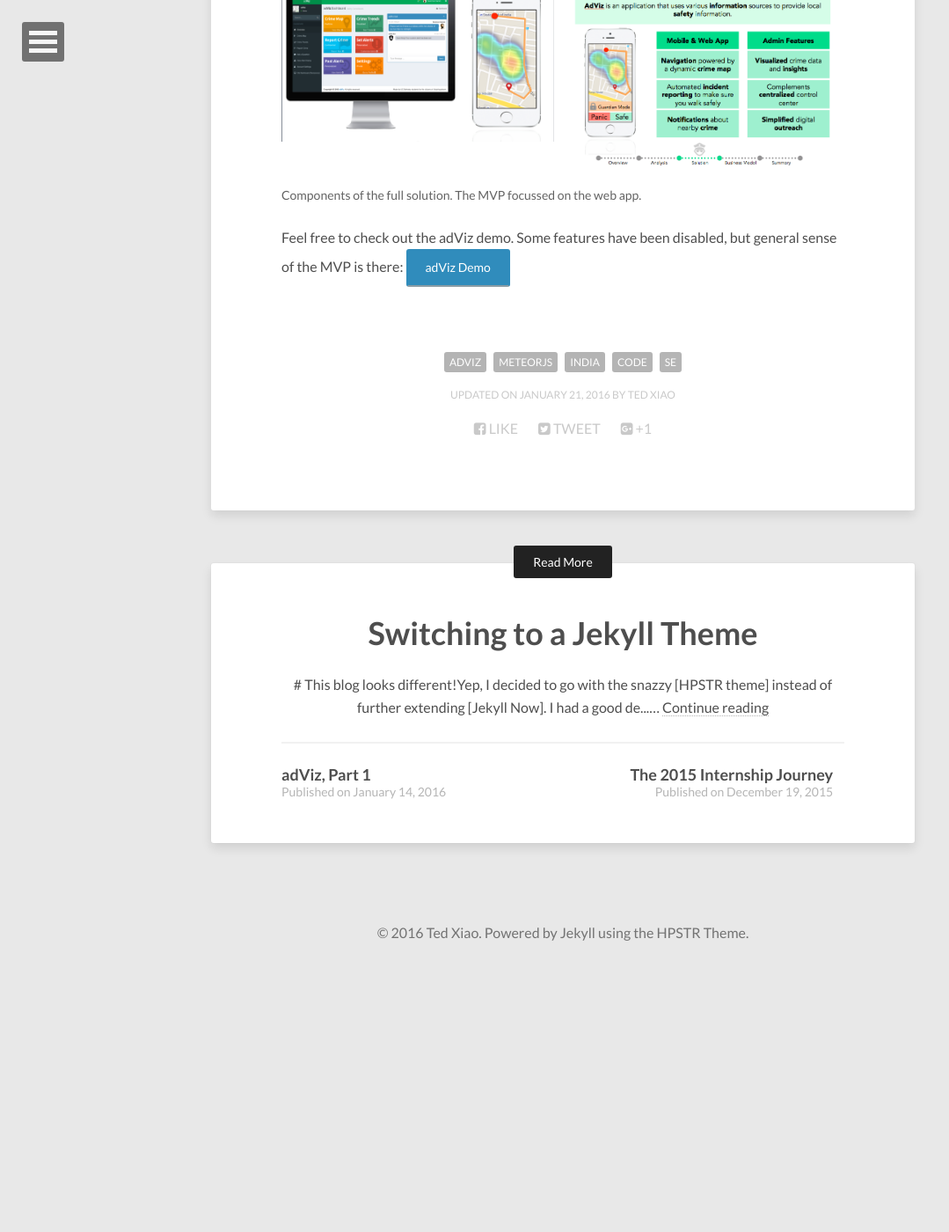
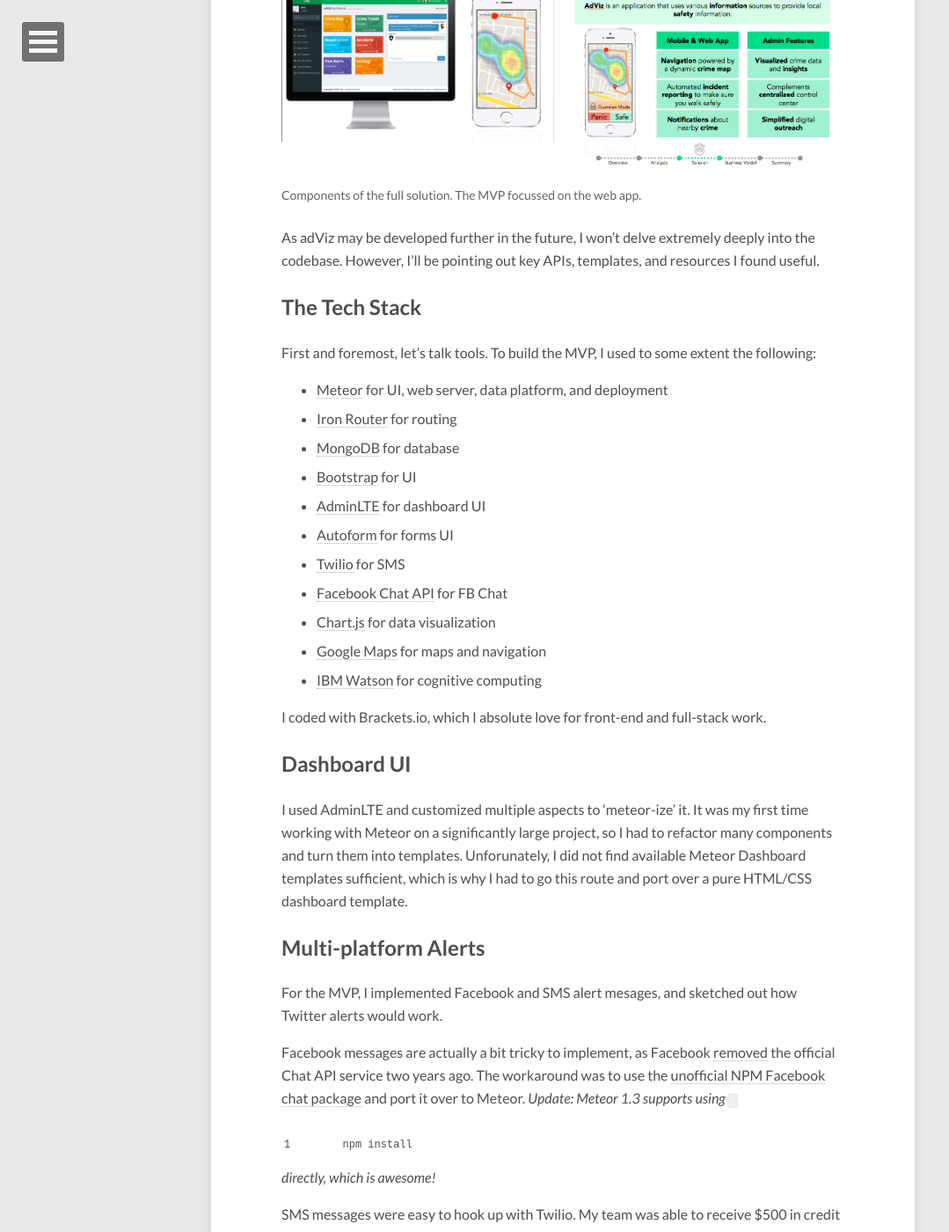
Before and after one commit to txizzle/blog, a Jekyll site: the page built from _posts/2016-01-20-Adviz-Part-2.md, in a window 1280 px wide and 1400 px high, scrolled down 550 px. Shown: the whole window at 88% size, without its empty margins (0-1079 px from the left). Built offline with Jekyll 4.4.1, drawn with Linux system fonts in a browser that asks for light colours; nearby versions of some CDN libraries; before the commit the page ends 1651 px from its top, so only the background shows below that; some of the changed text lies outside the part shown.

Commit message:
Latest build.

```diff
--- a/_posts/2016-01-20-Adviz-Part-2.md
+++ b/_posts/2016-01-20-Adviz-Part-2.md
@@ -14,5 +14,64 @@
 	<figcaption>Components of the full solution. The MVP focussed on the web app.</figcaption>
 </figure>
 
-Feel free to check out the adViz demo. Some features have been disabled, but general sense of the MVP is there:
+As adViz may be developed further in the future, I won't delve extremely deeply into the codebase. However, I'll be pointing out key APIs, templates, and resources I found useful.
+
+## The Tech Stack
+First and foremost, let's talk tools. To build the MVP, I used to some extent the following:
+
+* [Meteor] for UI, web server, data platform, and deployment
+* [Iron Router] for routing
+* [MongoDB] for database
+* [Bootstrap] for UI
+* [AdminLTE] for dashboard UI
+* [Autoform] for forms UI
+* [Twilio] for SMS
+* [Facebook Chat API] for FB Chat
+* [Chart.js] for data visualization
+* [Google Maps] for maps and navigation
+* [IBM Watson] for cognitive computing
+
+I coded with Brackets.io, which I absolute love for front-end and full-stack work.
+
+## Dashboard UI
+I used AdminLTE and customized multiple aspects to 'meteor-ize' it. It was my first time working with Meteor on a significantly large project, so I had to refactor many components and turn them into templates. Unforunately, I did not find available Meteor Dashboard templates sufficient, which is why I had to go this route and port over a pure HTML/CSS dashboard template.
+
+## Multi-platform Alerts
+For the MVP, I implemented Facebook and SMS alert mesages, and sketched out how Twitter alerts would work.
+
+Facebook messages are actually a bit tricky to implement, as Facebook [removed] the official Chat API service two years ago. The workaround was to use the [unofficial NPM Facebook chat package] and port it over to Meteor. *Update: Meteor 1.3 supports using `npm install` directly, which is awesome!*
+
+SMS messages were easy to hook up with Twilio. My team was able to receive $500 in credit from Twilio, which made developing painless and fun. Thanks Twilio!
+
+## Cognitive Computing
+
+## Data Visualization
+
+## Safe Navigation
+
+## Safe Navigation
+
+
+
+
+Feel free to check out the adViz demo. Some features have been disabled, but most of the MVP is turned on:
+
 <a href="http://getadviz.herokuapp.com" class="btn btn-info">adViz Demo</a>
+
+
+
+[Meteor]: <https://www.meteor.com/>
+[Iron Router]: <http://iron-meteor.github.io/iron-router/>\
+[MongoDB]: <https://www.mongodb.com/>
+[Bootstrap]: <http://getbootstrap.com/>
+[AdminLTE]: <https://almsaeedstudio.com/AdminLTE>
+[Autoform]: <https://github.com/aldeed/meteor-autoform>
+[Twilio]: <https://www.twilio.com/>
+[Facebook Chat API]: <https://github.com/Schmavery/facebook-chat-api>
+[Chart.js]: <https://atmospherejs.com/chart/chart>
+[Google Maps]: <https://github.com/dburles/meteor-google-maps>
+[IBM Watson]: <www.ibm.com/smarterplanet/us/en/ibmwatson/>
+
+
+[removed]: <https://github.com/Schmavery/facebook-chat-api>
+[unofficial NPM Facebook chat package]: <https://developers.facebook.com/docs/chat>
```
Also changed, not shown: other parts of _posts/2016-01-20-Adviz-Part-2.md (+1 -1 lines).
